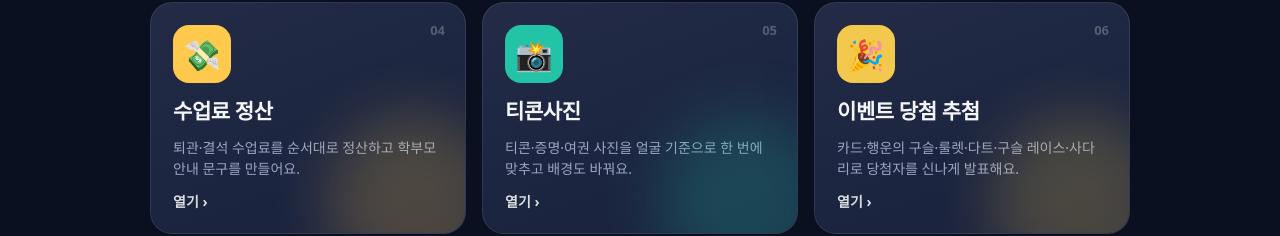
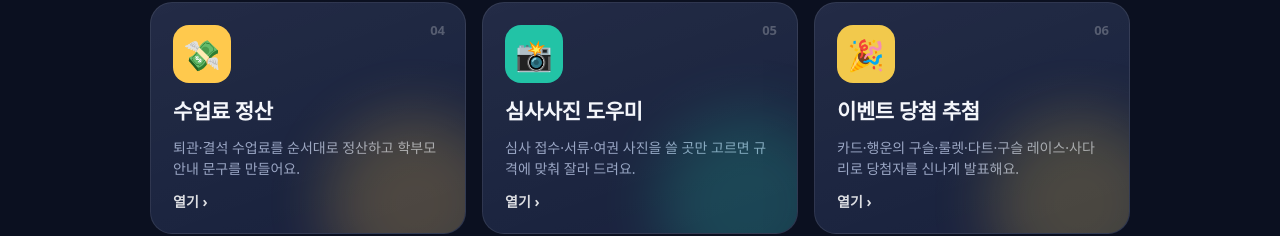
Before and after one commit to masterm0603-beep/masterm0603-beep.github.io, a plain HTML site: page index.html in a window 1280 px wide. Shown: the part 472-708 px from the top of the page. Drawn offline with Linux system fonts and the light colour scheme.

Commit message:
Hub: 티콘사진 → 심사사진 도우미

```diff
--- a/index.html
+++ b/index.html
@@ -85,7 +85,7 @@ const APPS = [
     url:'https://starclass-gyeokpa.web.app/', glow:'#ff9f1a' },
   { icon:'💸', name:'수업료 정산', desc:'퇴관·결석 수업료를 순서대로 정산하고 학부모 안내 문구를 만들어요.',
     url:'https://masterm0603-beep.github.io/refund/', glow:'#ffc94d' },
-  { icon:'📸', name:'티콘사진', desc:'티콘·증명·여권 사진을 얼굴 기준으로 한 번에 맞추고 배경도 바꿔요.',
+  { icon:'📸', name:'심사사진 도우미', desc:'심사 접수·서류·여권 사진을 쓸 곳만 고르면 규격에 맞춰 잘라 드려요.',
     url:'https://masterm0603-beep.github.io/ticon/', glow:'#22c3a6' },
   { icon:'🎉', name:'이벤트 당첨 추첨', desc:'카드·행운의 구슬·룰렛·다트·구슬 레이스·사다리로 당첨자를 신나게 발표해요.',
     url:'https://masterm0603-beep.github.io/event/', glow:'#f2c94c' },
```
